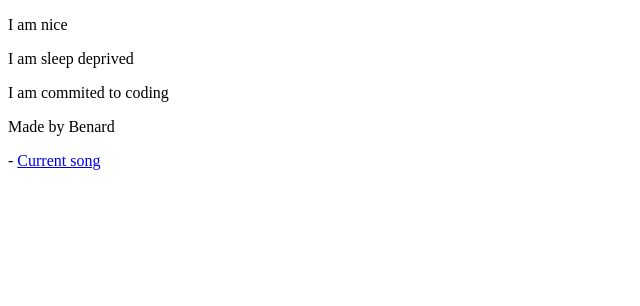
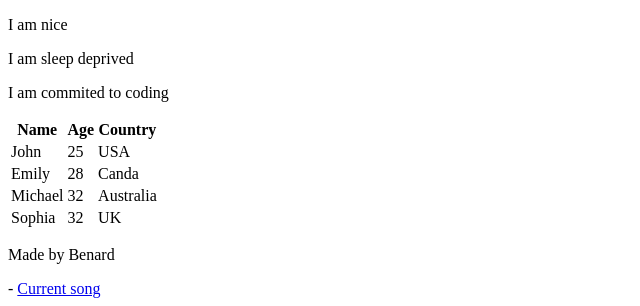
Before and after one commit to bennah995/My_First_Portfolio, a plain HTML site: page html_basic/index.html in a window 1280 px wide. Shown: the part 666-972 px from the top of the page, without its empty margins (0-640 px from the left). Before the commit the page ends 844 px from the top, so only its background shows below. Drawn offline with Linux system fonts and the light colour scheme.

Commit message:
added a table

```diff
--- a/html_basic/index.html
+++ b/html_basic/index.html
@@ -27,10 +27,41 @@
         <a href="https://i.ibb.co/gTDZZT8/ALX-Logo-07.png">ALX logo</a>
       </article>
 
-      <h3>Other Info:</h3>
-      <p>I am nice</p>
-      <p>I am sleep deprived</p>
-      <p>I am commited to coding</p>
+      <article>
+        <h3>Other Info:</h3>
+        <p>I am nice</p>
+        <p>I am sleep deprived</p>
+        <p>I am commited to coding</p>
+      </article>
+      <article>
+        <table>
+          <tr>
+            <th><strong>Name</strong></th>
+            <th><strong>Age</strong></th>
+            <th><strong>Country</strong></th>
+          </tr>
+          <tr>
+            <td>John</td>
+            <td>25</td>
+            <td>USA</td>
+          </tr>
+          <tr>
+            <td>Emily</td>
+            <td>28</td>
+            <td>Canda</td>
+          </tr>
+          <tr>
+            <td>Michael</td>
+            <td>32</td>
+            <td>Australia</td>
+          </tr>
+          <tr>
+            <td>Sophia</td>
+            <td>32</td>
+            <td>UK</td>
+          </tr>
+        </table>
+      </article>
     </main>
     <footer>
       <p>Made by Benard</p> - <a href="https://www.youtube.com/watch?v=YK-qCMZHi5Y" target="_blank">Current song</a>
```
